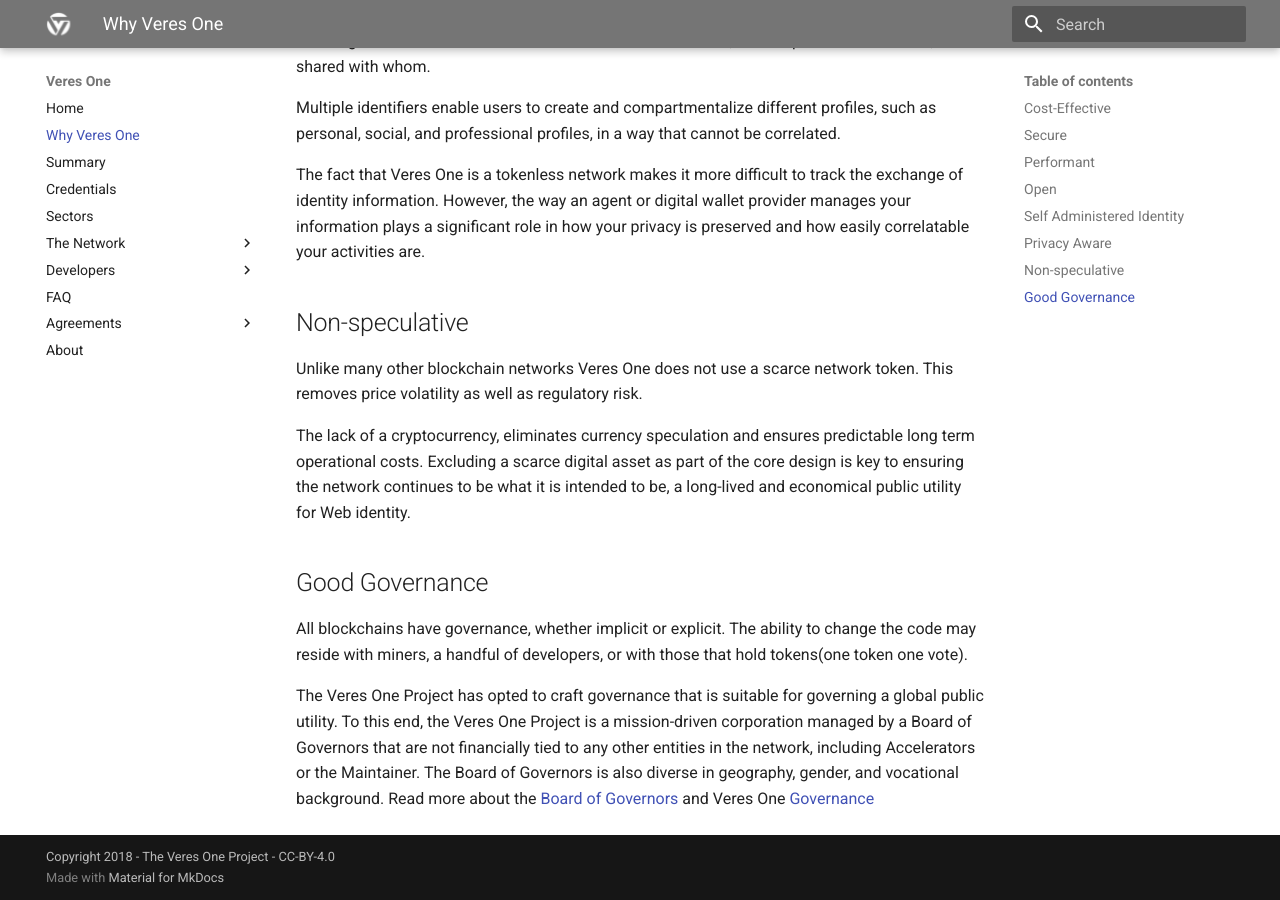
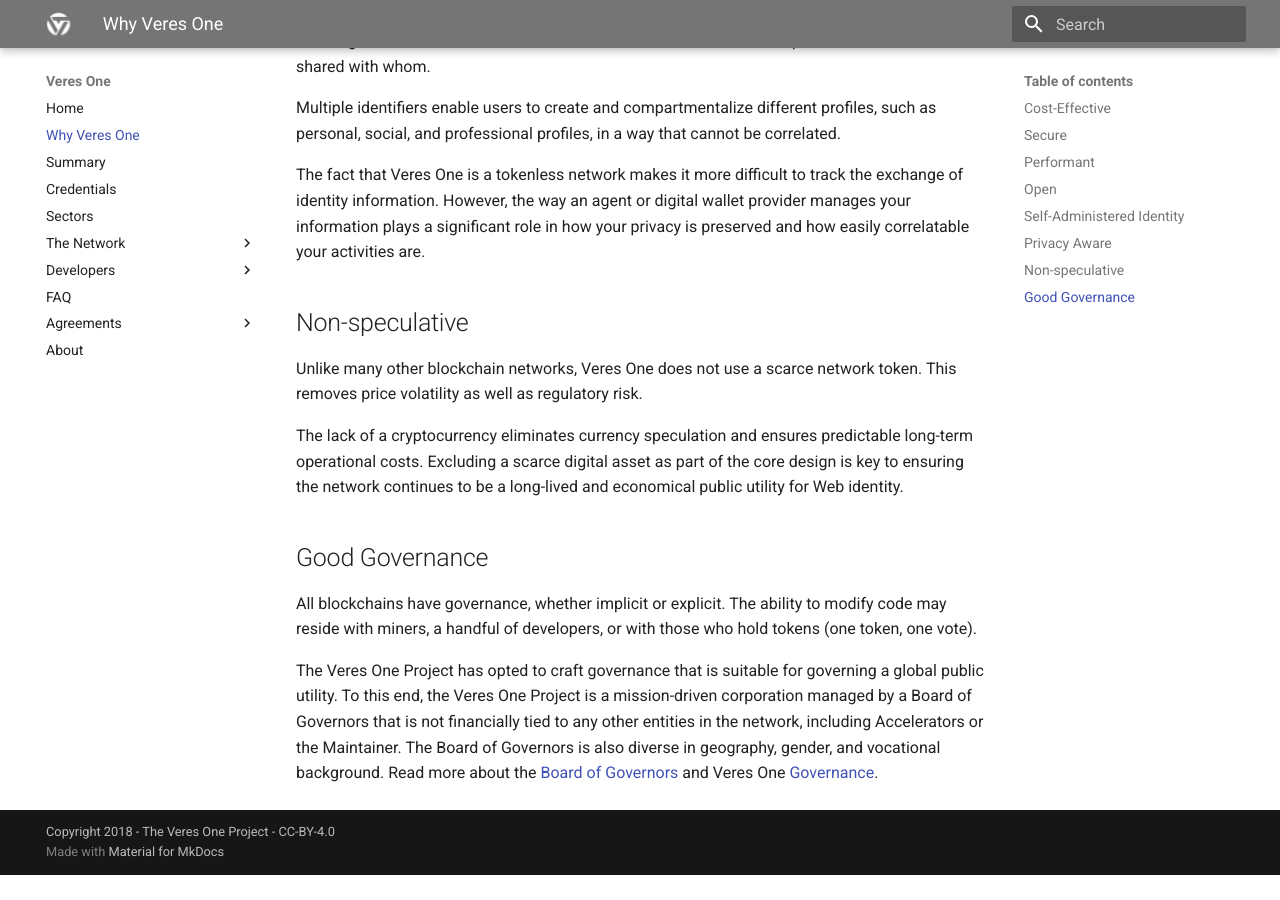
Before and after one commit to veres-one/docs.veres.one, an MkDocs documentation site: the page built from docs/why.md, in a window 1280 px wide and 900 px high, scrolled down 1727 px. Built offline with MkDocs 1.6.1 and Material for MkDocs 9.7.7, drawn with Linux system fonts in a browser that asks for light colours; old or Windows-style settings are respelled for this version of MkDocs; after the commit the page ends 2602 px from its top, so only the background shows below that; some of the changed text lies outside the part shown.

Commit message:
Edit misc.

```diff
--- a/docs/why.md
+++ b/docs/why.md
@@ -44,7 +45,7 @@ manner while ensuring that the network is properly funded.
 
 All Board Meetings are in the public domain.
 
-## Self Administered Identity
+## Self-Administered Identity
 
 Part of the Veres One mission is to provide an identity infrastructure that
 maximizes autonomy, allowing entities to more fully manage how, when, and with
@@ -78,23 +79,23 @@ privacy is preserved and how easily correlatable your activities are.
 
 ## Non-speculative
 
-Unlike many other blockchain networks Veres One does not use a scarce network
+Unlike many other blockchain networks, Veres One does not use a scarce network
 token. This removes price volatility as well as regulatory risk.
 
-The lack of a cryptocurrency, eliminates currency speculation and ensures
-predictable long term operational costs. Excluding a scarce digital asset as
-part of the core design is key to ensuring the network continues to be what it
-is intended to be, a long-lived and economical public utility for Web identity.
+The lack of a cryptocurrency eliminates currency speculation and ensures
+predictable long-term operational costs. Excluding a scarce digital asset as
+part of the core design is key to ensuring the network continues to be a long-lived
+and economical public utility for Web identity.
 
 ## Good Governance
 
 All blockchains have governance, whether implicit or explicit. The ability to
-change the code may reside with miners, a handful of developers, or with those
-that hold tokens(one token one vote).
+modify code may reside with miners, a handful of developers, or with those
+who hold tokens (one token, one vote).
 
 The Veres One Project has opted to craft governance that is suitable for
 governing a global public utility. To this end, the Veres One Project is a
-mission-driven corporation managed by a Board of Governors that are not
+mission-driven corporation managed by a Board of Governors that is not
 financially tied to any other entities in the network, including Accelerators
 or the Maintainer. The Board of Governors is also diverse in geography, gender,
-and vocational background. Read more about the [Board of Governors](/network/governors/) and Veres One [Governance](/network/governance/)
+and vocational background. Read more about the [Board of Governors](/network/governors/) and Veres One [Governance](/network/governance/).
```
Also changed, not shown: other parts of docs/why.md (+7 -6 lines).
